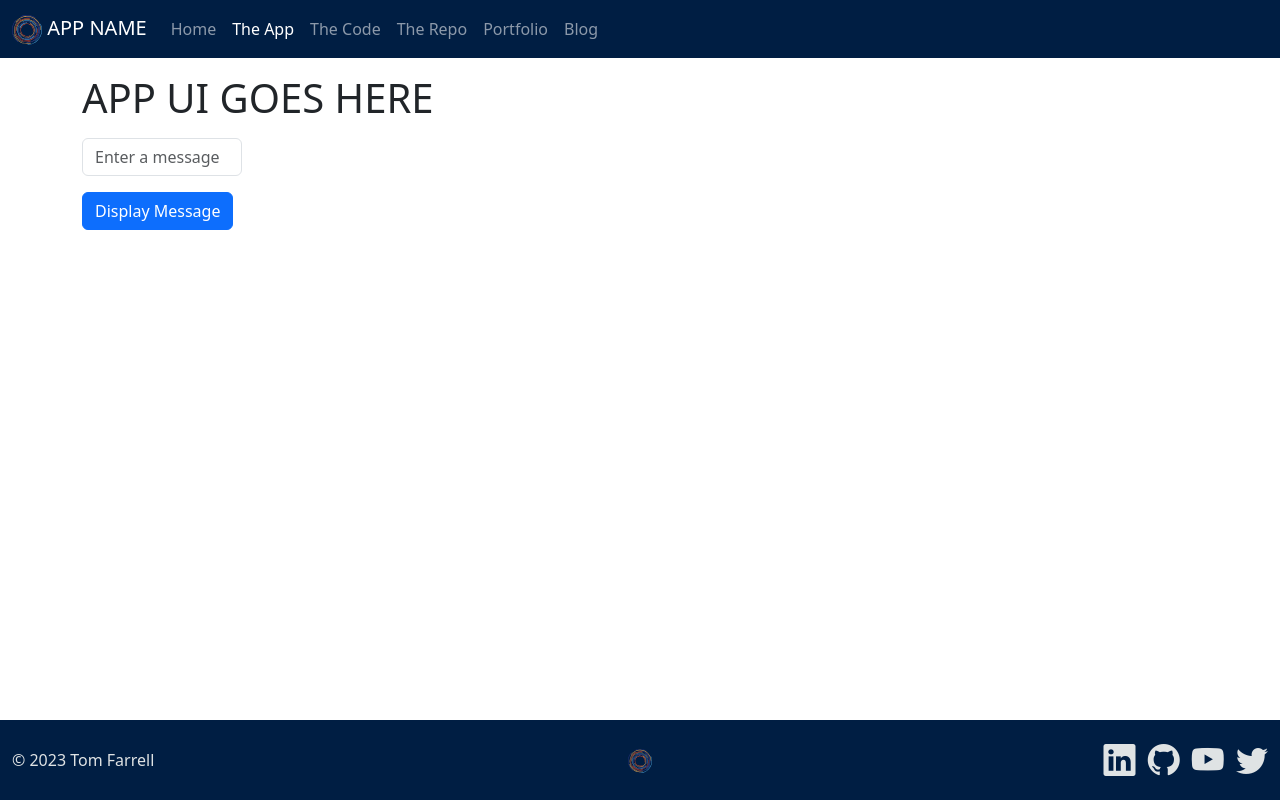
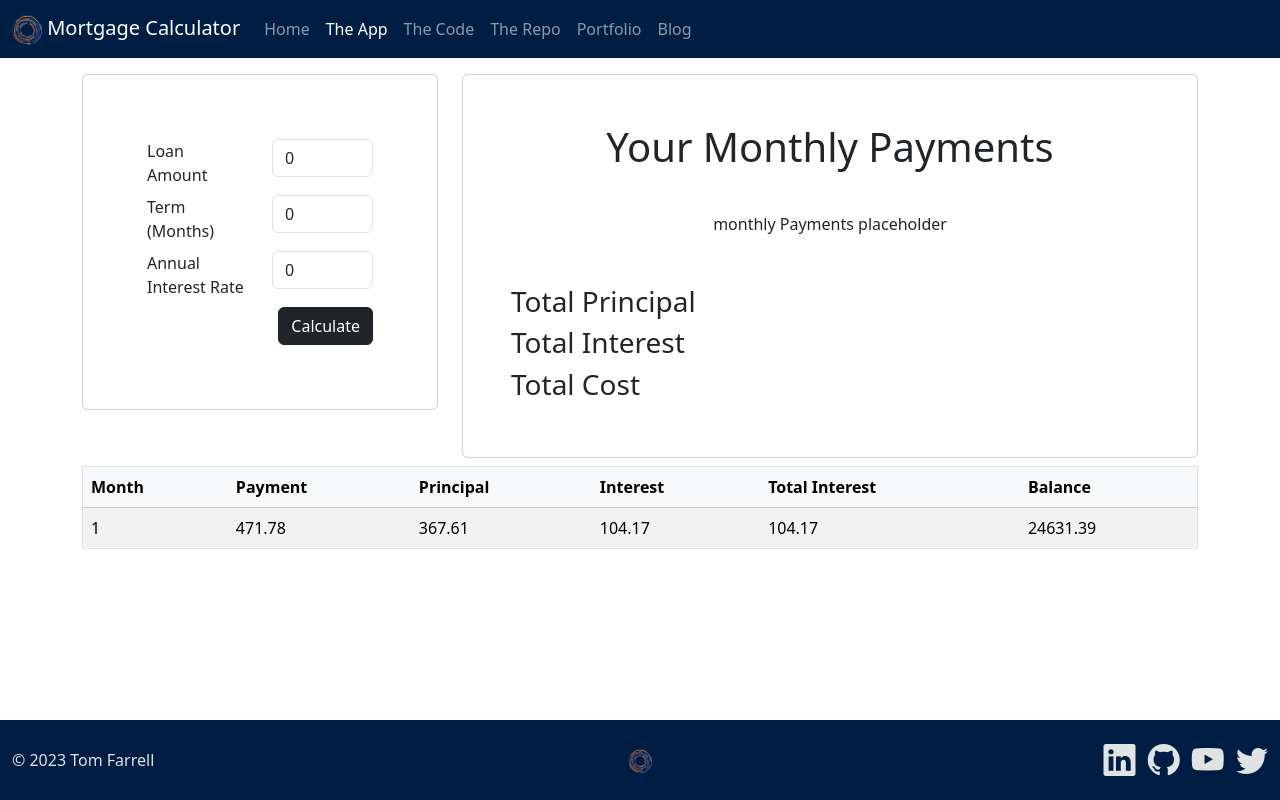
Before and after one commit to TJF71/LoanLines, a plain HTML site: page app.html in a window 1280 px wide. Drawn offline with nearby package versions, Linux system fonts and the light colour scheme; some packages are replaced by stand-ins of ours; a script that the page names is missing.

Commit message:
initial git commit

```diff
--- a/app.html
+++ b/app.html
@@ -4,7 +4,7 @@
 <head>
     <meta charset="UTF-8">
     <meta name="viewport" content="width=device-width, initial-scale=1.0">
-    <title> APP NAME: By Tom Farrell</title>
+    <title> Mortgage Calculator: By Tom Farrell</title>
 
     <!-- Bootstrap CSS -->
     <link href="https://cdn.jsdelivr.net/npm/bootstrap@5.3.2/dist/css/bootstrap.min.css" rel="stylesheet"
@@ -26,7 +26,7 @@
         <div class="container-fluid">
             <a class="navbar-brand" href="#">
                 <img src="/img/Logo_Only.svg" height="30" />
-                APP NAME
+                Mortgage Calculator
             </a>
             <button class="navbar-toggler" type="button" data-bs-toggle="collapse"
                 data-bs-target="#navbarSupportedContent" aria-controls="navbarSupportedContent" aria-expanded="false"
@@ -70,21 +70,105 @@
     </nav>
 
     <main class="container py-3">
-        <h1>APP UI GOES HERE</h1>
+        <div class="row row-cols-1 row-cols-2">
+            <div class="col-4 order-md-first">
+                <div class="card p-5">
+                    <div class="card-body">
+                        <!-- LOAN AMOUNT -->
+                        <div class="row row-cols-1 row-cols-2">
+                            <div class="col order-md-first">
+                                <label for="loanAmount" class="form-label">Loan Amount</label>
+                            </div>
+                            <div class="col order-md-last">
+                                <input class="form-control" id="loanAmount" name="loanAmount" type="number"
+                                    placeholder="Loan Amount" value="0" />
+                            </div>
+                        </div>
+                        <!-- LOAN TERM -->
+                        <div class="row row-cols-1 row-cols-2">
+                            <div class="col order-md-first">
+                                <label for="loanTerm" class="form-label">Term (Months)</label>
+                            </div>
+                            <div class="col order-md-last">
+                                <input class="form-control" id="loanTerm" name="loanTerm" type="number"
+                                    placeholder="Loan Term" value="0" />
+                            </div>
+                        </div>
+                        <!-- LOAN INTEREST RATE -->
+                        <div class="row row-cols-1 row-cols-2">
+                            <div class="col order-md-first">
+                                <label for="interestRate" class="form-label">Annual Interest Rate</label>
+                            </div>
+                            <div class="col order-md-last">
+                                <input class="form-control" id="interestRate" name="interestRate" type="number"
+                                    placeholder="Loan Interest" value="0" />
+                            </div>
+                        </div>
 
-        <input class="form-control my-3"
-            placeholder="Enter a message"
-            type="text"
-            style="width: 10rem"
-            name="message"
-            id="message" />
+                        <div class="text-end">
+                            <button class="btn btn-dark" id="btnSubmit" type="button">
+                                Calculate
+                            </button>
+                        </div>
+                    </div>
+                </div>
+            </div>
 
-        <button id="btnSubmit" class="btn btn-primary">Display Message</button>
+
+            <div class="col-8 order-md-last">
+                <div class="card p-5">
+                    <h1 class="text-center">
+                        Your Monthly Payments
+                    </h1>
+                    <div class="alert mt-3" id="payments" role="alert">
+                        <p class="text-center" id="monthly-payments">
+                            monthly Payments placeholder
+                        </p>
+                    </div>
+
+                    <h3 id="total-principal">Total Principal</h3>
+
+
+                    <h3 id="total-interest">Total Interest</h3>
+                    <h3 id="total-cost">Total Cost</h3>
+                </div>
+
+            </div>
+        </div>
+
+
+        <div class="table-responsive">
+            <table class="table table-striped border mt-2">
+                <thead class="table-light">
+                    <tr>
+                        <th>Month</th>
+                        <th>Payment</th>
+                        <th>Principal</th>
+                        <th>Interest</th>
+                        <th>Total Interest</th>
+                        <th>Balance</th>
+                    </tr>
+                </thead>
+                <tr>
+                    <td>1</td>
+                    <td>471.78</td>
+                    <td>367.61</td>
+                    <td>104.17</td>
+                    <td>104.17</td>
+                    <td>24631.39</td>
+                </tr>
+            </table>
+
+
+
+        </div>
+
+
+
     </main>
 
 
 
-    </main>
 
     <footer class="py-3 container-fluid">
         <div class="row align-items-center row-cols-1 row-cols-lg-3 gy-2">
--- a/js/site.js
+++ b/js/site.js
@@ -1,14 +1,6 @@
-function displayMessage() {
-// get the text out of the input and assign it to a variable
-    let msg = document.getElementById('message').value;
 
 
- Swal.fire(
-    {
-        backdrop: false,
-        title: 'APP NAME',
-        text: msg,  //replace this with that variable
-    }
- );
 
+function getLoanAmount() {
+    let loanamount = document.getElementsById('loanAmount')
 }
```
Lines whose indentation alone changed are shown as unchanged.
